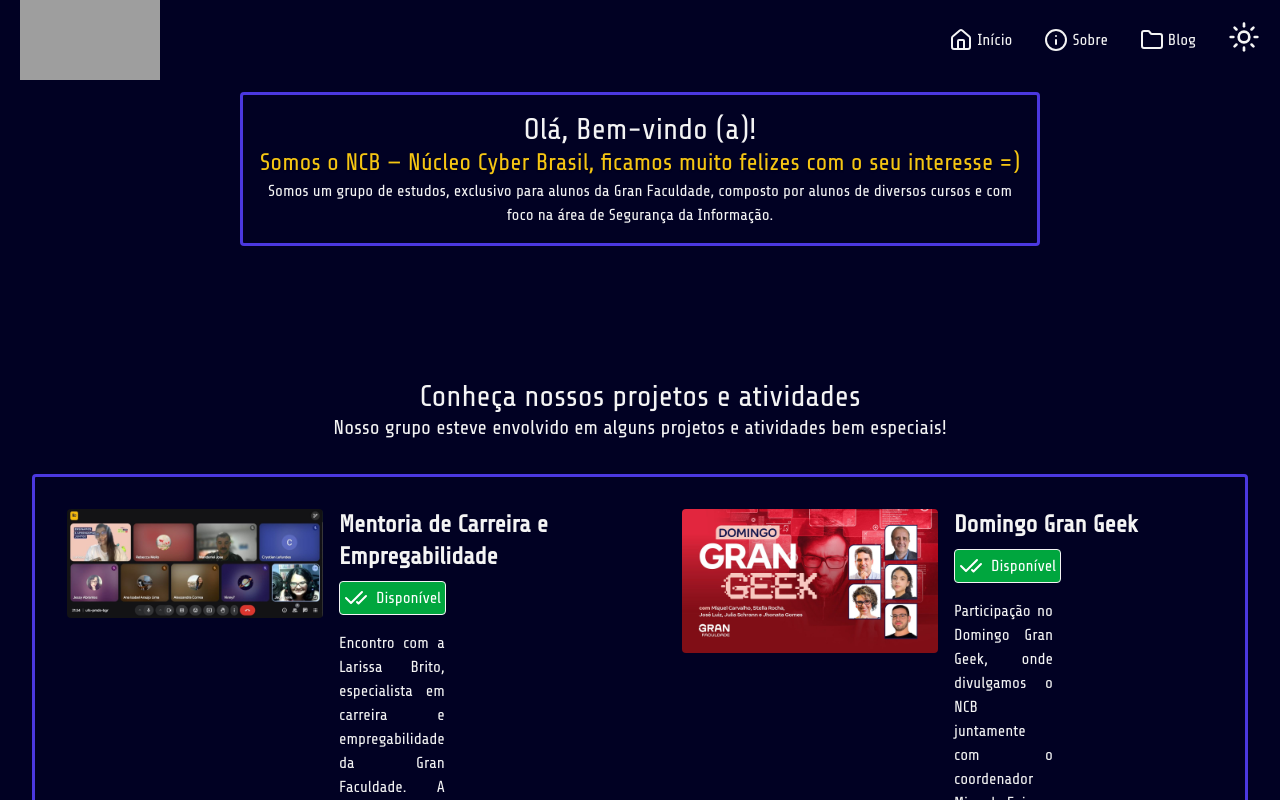
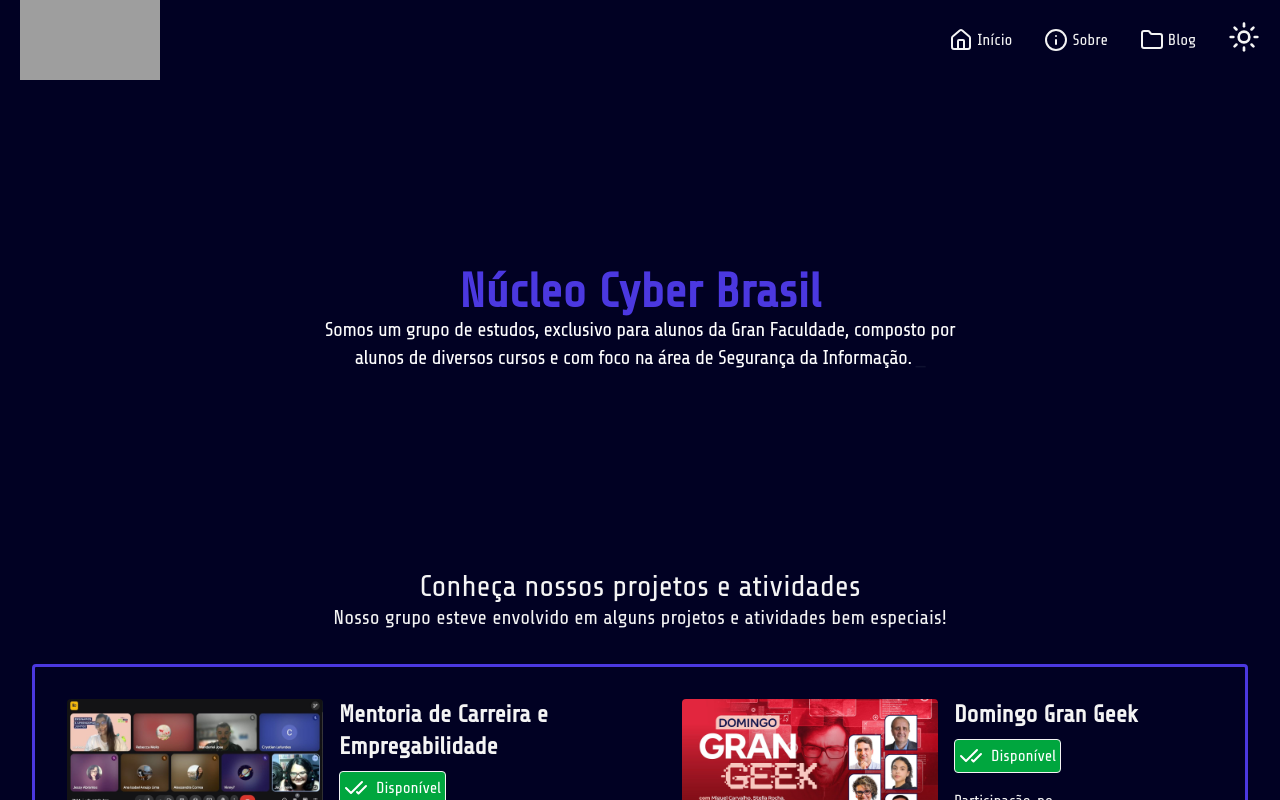
Before and after one commit to NucleoCyberBrasill/SiteNcbFull, a React (Vite) app: page / in a window 1280 px wide. Shown: the top 800 px of the page. Built offline with nearby package versions, Linux system fonts and the light colour scheme; grey boxes are pictures that could not be loaded.

Commit message:
:lipstick: style: Hero section

```diff
--- a/package.json
+++ b/package.json
@@ -15,7 +15,9 @@
     "class-variance-authority": "^0.7.1",
     "clsx": "^2.1.1",
     "embla-carousel-react": "^8.6.0",
+    "gsap": "^3.13.0",
     "lucide-react": "^0.525.0",
+    "motion": "^12.23.12",
     "react": "^19.1.0",
     "react-dom": "^19.1.0",
     "react-icons": "^5.5.0",
--- /dev/null
+++ b/src/Components/features/Hero.tsx
@@ -0,0 +1,35 @@
+import DecryptedText from "../ui/DecryptedText";
+import TextType from "../ui/TextType";
+export function Hero() {
+  return (
+    // hero section
+    <section
+      className="min-h-[60vh] flex flex-col items-center justify-center text-center px-4"
+      data-aos="fade-down"
+    >
+      <DecryptedText
+        text="Núcleo Cyber Brasil"
+        speed={100}
+        maxIterations={20}
+  characters="01#@$%&*<>[]{}|/\\?!+-=█▓▒░"
+        className="text-5xl font-bold mb-4 text-[var(--color-primary-self)]"
+        parentClassName="all-letters"
+        encryptedClassName="text-5xl font-bold mb-4 text-green-700"
+        animateOn="view"
+        sequential
+      />
+      <TextType
+        className="text-xl max-w-2xl text-gray-600"
+        typingSpeed={10}
+        pauseDuration={1500}
+        showCursor={true}
+        cursorCharacter="_"
+        loop={true}
+        text={[
+          "Somos o NCB — Núcleo Cyber Brasil, ficamos muito felizes com o seu interesse =)",
+          "Somos um grupo de estudos, exclusivo para alunos da Gran Faculdade, composto por alunos de diversos cursos e com foco na área de Segurança da Informação.",
+        ]}
+      />
+    </section>
+  );
+}
--- a/src/Components/features/WelcomeCard.tsx
+++ /dev/null
@@ -1,24 +0,0 @@
-export function WelcomeCard() {
-  return (
-    // hero section
-    <section
-      className="h-auto mb-30 flex justify-center items-center"
-      data-aos="fade-down"
-    >
-      <div className=" mt-3 m-3">
-        <div className="p-4 w-auto border-3 max-w-200 rounded border-[var(--color-primary-self)] shadow-1g">
-          <h1 className="text-3xl text-center">Olá, Bem-vindo (a)!</h1>
-          <h2 className="text-2xl text-center text-[var(--color-title-self)] text-shadow-sm">
-            Somos o NCB — Núcleo Cyber Brasil, ficamos muito felizes com o seu
-            interesse =)
-          </h2>
-          <p className="text-center">
-            Somos um grupo de estudos, exclusivo para alunos da Gran Faculdade,
-            composto por alunos de diversos cursos e com foco na área de
-            Segurança da Informação.
-          </p>
-        </div>
-      </div>
-    </section>
-  );
-}
--- a/src/pages/Home.tsx
+++ b/src/pages/Home.tsx
@@ -1,17 +1,16 @@
 import { MainTemplate } from "../Components/layouts/MainTemplate";
 import { Container } from "../Components/layouts/Container/Container";
-import { WelcomeCard } from "../Components/features/WelcomeCard";
+import { Hero } from "../Components/features/Hero";
 import { Members } from "../Components/features/Members/Members";
 import { Projects } from "../Components/features/Projects/Projects";
 import Cta from "../Components/features/Cta";
 import { Reviews } from "../Components/features/Reviews/Reviews";
 import MembersMap from "../Components/features/MembersMap/MembersMap";
-
 export function Home() {
   return (
     <MainTemplate>
       <Container>
-        <WelcomeCard />
+        <Hero />
         <Projects />
         <h1 className="text-3xl text-center mt-2">Integrantes do NCB</h1>
         <h2 className="text-xl text-center">
```
Also changed, not shown: 1 other file (tests, documents, lock files or other folders).
